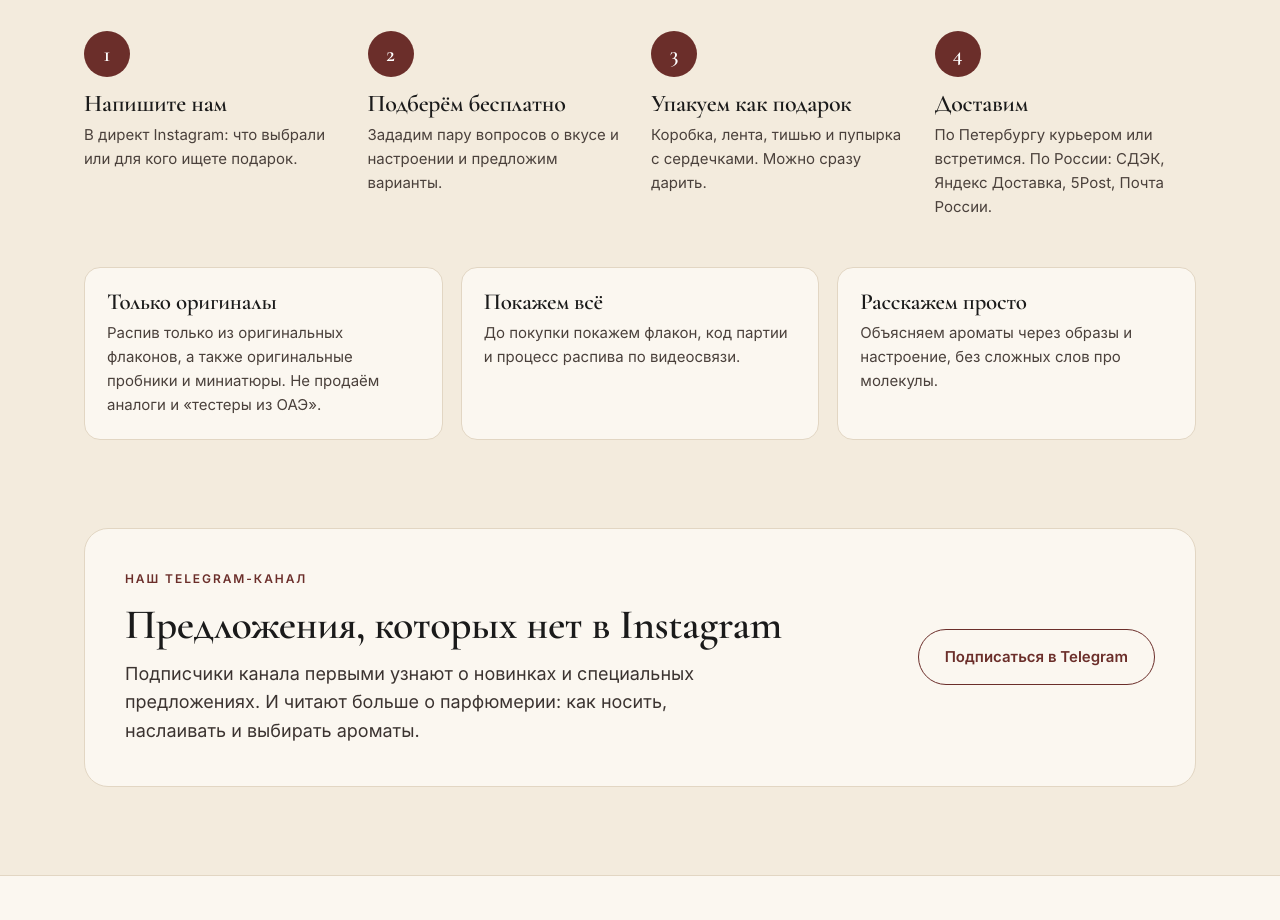
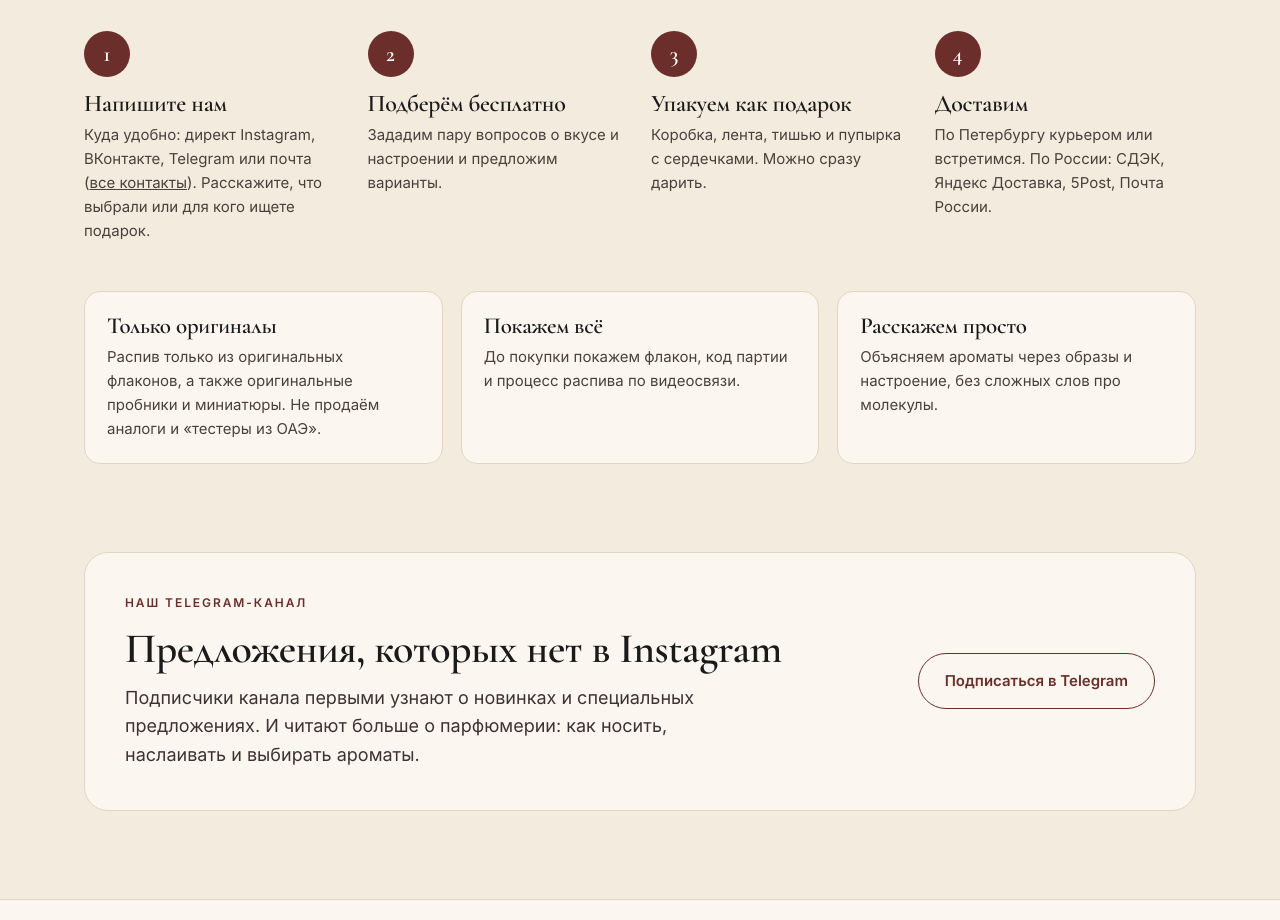
Before and after one commit to Bazque/bazque.github.io, a plain HTML site: page index.html in a window 1280 px wide. Shown: the part 5226-6146 px from the top of the page. Drawn offline with Linux system fonts and the light colour scheme.

Commit message:
Шаг «Напишите нам» со всеми каналами связи

```diff
--- a/index.html
+++ b/index.html
@@ -454,7 +454,7 @@ footer a:hover{color:#fff}
     <div class="kicker">Как заказать</div>
     <h2>Четыре шага до вашего аромата</h2>
     <div class="steps">
-      <div><h3>Напишите нам</h3><p>В директ Instagram: что выбрали или для кого ищете подарок.</p></div>
+      <div><h3>Напишите нам</h3><p>Куда удобно: директ Instagram, ВКонтакте, Telegram или почта (<a href="#contacts">все контакты</a>). Расскажите, что выбрали или для кого ищете подарок.</p></div>
       <div><h3>Подберём бесплатно</h3><p>Зададим пару вопросов о вкусе и настроении и предложим варианты.</p></div>
       <div><h3>Упакуем как подарок</h3><p>Коробка, лента, тишью и пупырка с сердечками. Можно сразу дарить.</p></div>
       <div><h3>Доставим</h3><p>По Петербургу курьером или встретимся. По России: СДЭК, Яндекс Доставка, 5Post, Почта России.</p></div>
```
